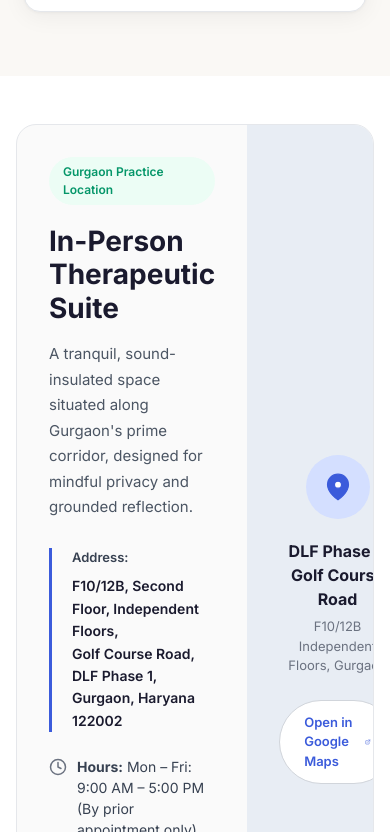
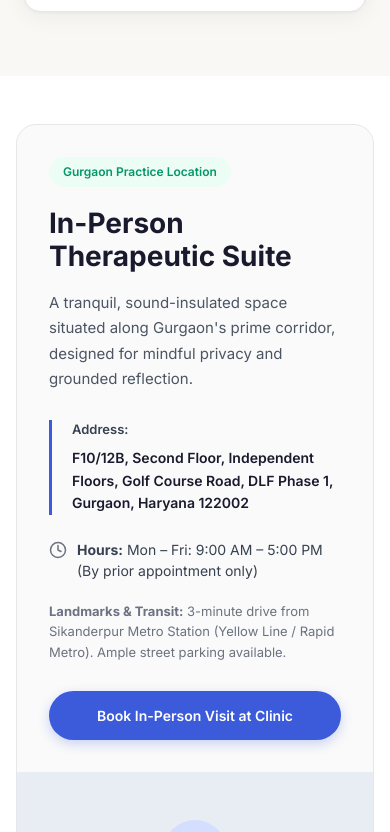
Before and after one commit to HarisHamza2445/PauseForLove, a Next.js app: page / in a window 390 px wide. Shown: the part 9692-10524 px from the top of the page. Built offline with nearby package versions, Linux system fonts and the light colour scheme; a web font is replaced by a local one.

Commit message:
fix: LocationSection mobile layout - single column, full-width buttons

```diff
--- a/src/components/LocationSection.tsx
+++ b/src/components/LocationSection.tsx
@@ -13,8 +13,6 @@ export default function LocationSection() {
             borderRadius: "20px",
             border: "1px solid #E5E7EB",
             overflow: "hidden",
-            display: "grid",
-            gridTemplateColumns: "1fr 1fr",
           }}
           className="grid grid-cols-1 md:grid-cols-2"
         >
@@ -91,8 +89,7 @@ export default function LocationSection() {
                   lineHeight: 1.6,
                 }}
               >
-                F10/12B, Second Floor, Independent Floors,
-                <br />
+                F10/12B, Second Floor, Independent Floors,{" "}
                 Golf Course Road, DLF Phase 1, Gurgaon, Haryana 122002
               </p>
             </div>
@@ -143,9 +140,11 @@ export default function LocationSection() {
             {/* CTA */}
             <Link
               href="/book-session"
+              className="w-full sm:w-auto"
               style={{
                 display: "inline-flex",
                 alignItems: "center",
+                justifyContent: "center",
                 gap: "8px",
                 padding: "14px 28px",
                 fontSize: "14px",
@@ -155,6 +154,7 @@ export default function LocationSection() {
                 borderRadius: "9999px",
                 boxShadow: "0 4px 12px rgba(59, 91, 219, 0.25)",
                 transition: "all 0.15s",
+                textAlign: "center",
               }}
             >
               Book In-Person Visit at Clinic
@@ -227,9 +227,11 @@ export default function LocationSection() {
               href="https://maps.google.com/?q=DLF+Phase+1+Golf+Course+Road+Gurgaon"
               target="_blank"
               rel="noopener noreferrer"
+              className="w-full sm:w-auto"
               style={{
                 display: "inline-flex",
                 alignItems: "center",
+                justifyContent: "center",
                 gap: "8px",
                 padding: "12px 24px",
                 fontSize: "13px",
@@ -240,6 +242,7 @@ export default function LocationSection() {
                 borderRadius: "9999px",
                 textDecoration: "none",
                 transition: "all 0.15s",
+                textAlign: "center",
               }}
             >
               Open in Google Maps
```
